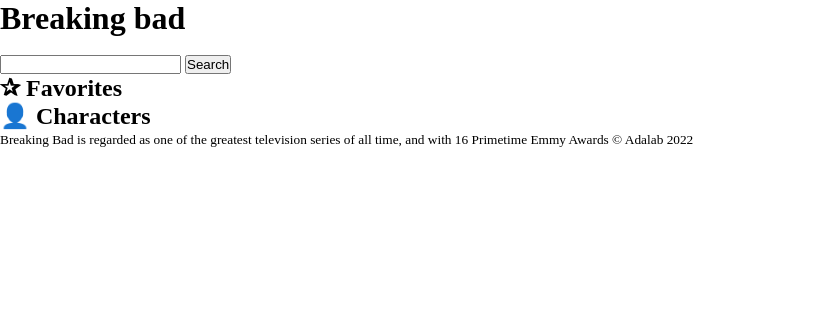
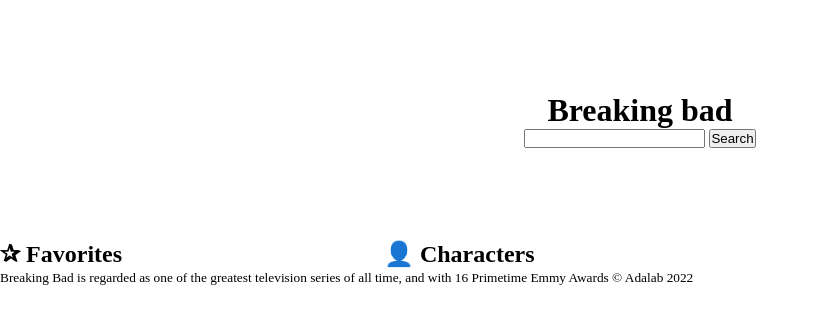
Before and after one commit to Lrpoblet/breaking-bad-character-finder, a website: page src/html/index.html in a window 1280 px wide. Shown: the whole page, without its empty margins (0-819 px from the left). Drawn offline with nearby package versions, Linux system fonts and the light colour scheme; files that its build step writes are made by us from their sources.

Commit message:
add basic style

```diff
--- a/src/html/index.html
+++ b/src/html/index.html
@@ -11,7 +11,7 @@
 
 <body>
 
-  <header>
+  <header class="header">
     <h1>Breaking bad</h1>
     <img src="" alt="">
     <form action="">
@@ -20,12 +20,12 @@
     </form>
   </header>
 
-  <main>
-    <section>
+  <main class="main">
+    <section class="main_fav">
       <h2>✰ Favorites</h2>
       <ul></ul>
     </section>
-    <section>
+    <section class="main_characters">
       <h2>👤 Characters</h2>
       <ul></ul>
     </section>
--- a/src/scss/main.scss
+++ b/src/scss/main.scss
@@ -1,2 +1,30 @@
 @import 'core/variables';
 @import 'core/reset';
+
+* {
+  align-items: center;
+}
+
+.header {
+  height: 30vh;
+  display: flex;
+  flex-direction: column;
+  justify-content: center;
+}
+
+.main {
+  display: flex;
+
+  &_fav {
+    width: 30vw;
+  }
+  &_characters {
+    width: 70vw;
+  }
+}
+
+.footer {
+  position: fixed;
+  bottom: 0;
+  height: 10vh;
+}
```
